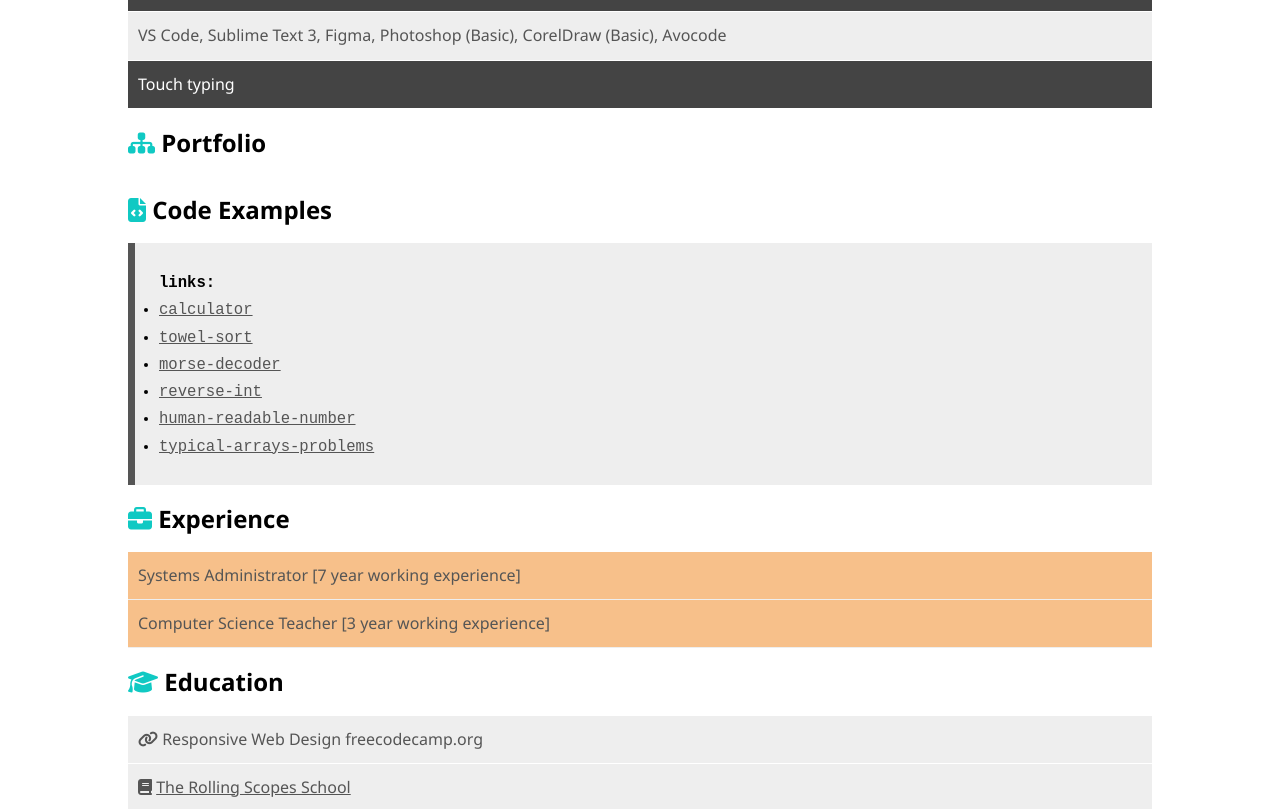
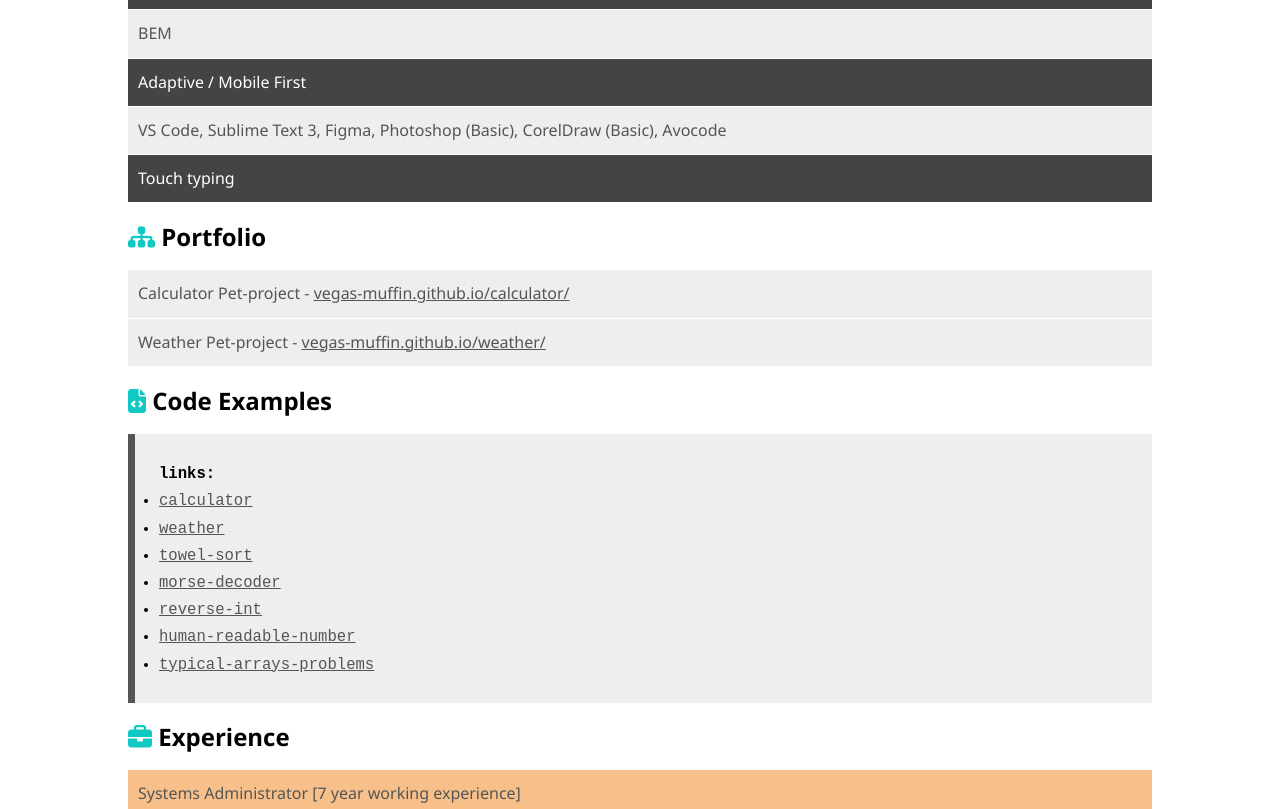
Before and after one commit to vegas-muffin/portfolio, a plain HTML site: page index.html in a window 1280 px wide. Shown: the part 1093-1902 px from the top of the page. Drawn offline with Linux system fonts and the light colour scheme.

Commit message:
feat: add portfolio

```diff
--- a/index.html
+++ b/index.html
@@ -1,11 +1,11 @@
-<!doctype html>
+<!DOCTYPE html>
 <html lang="en">
   <head>
     <meta charset="UTF-8" />
     <meta name="viewport" content="width=device-width, initial-scale=1.0" />
     <meta http-equiv="x-ua-compatible" content="ie=edge" />
-    <link rel="shortcut icon" href="./img/favicon.ico" type="image/x-icon">
-    <link rel="stylesheet" type="text/css" href="style.css">
+    <link rel="shortcut icon" href="./img/favicon.ico" type="image/x-icon" />
+    <link rel="stylesheet" type="text/css" href="style.css" />
     <title>Curriculum vitae</title>
     <script
       src="https://kit.fontawesome.com/a2fa360e5c.js"
@@ -121,6 +121,13 @@
             with successful end-to-end project management experience.
           </p>
         </div>
+        <!-- English -->
+        <div id="english" class="english">
+          <h2 class="english__title">
+            <i class="fas fa-globe fa-color"></i> English
+          </h2>
+          <p>Pre-Intermediate A2</p>
+        </div>
         <!-- Skills -->
         <div class="skills" id="skills">
           <h2 class="skills__title">
@@ -145,8 +152,27 @@
         </div>
         <!-- Portfolio -->
         <div class="portfolio">
-          <h2 class="portfolio__title"><i class="fas fa-sitemap fa-color"></i> Portfolio</h2>
-
+          <h2 class="portfolio__title">
+            <i class="fas fa-sitemap fa-color"></i> Portfolio
+          </h2>
+          <ul class="portfolio__style">
+            <li class="portfolio__item">
+              Calculator Pet-project -
+              <a
+                class="portfolio__link"
+                href="https://vegas-muffin.github.io/calculator/"
+                >vegas-muffin.github.io/calculator/</a
+              >
+            </li>
+            <li class="portfolio__item">
+              Weather Pet-project -
+              <a
+                class="portfolio__link"
+                href="https://vegas-muffin.github.io/weather/"
+                >vegas-muffin.github.io/weather/</a
+              >
+            </li>
+          </ul>
         </div>
         <!-- Code Examples -->
         <div id="code" class="code">
@@ -158,26 +184,64 @@
               <strong>links:</strong>
               <ul class="code__list">
                 <li class="code__list-item">
-                  <a class="code__link" href="https://github.com/vegas-muffin/calculator/tree/calculator"  target="_blank">calculator</a>
+                  <a
+                    class="code__link"
+                    href="https://github.com/vegas-muffin/calculator/tree/calculator"
+                    target="_blank"
+                    >calculator</a
+                  >
                 </li>
                 <li class="code__list-item">
-                  <a class="code__link" href="https://github.com/vegas-muffin/towel-sort/blob/master/src/index.js" target="_blank">towel-sort</a>
+                  <a
+                    class="code__link"
+                    href="https://github.com/vegas-muffin/weather/tree/weather"
+                    target="_blank"
+                    >weather</a
+                  >
                 </li>
                 <li class="code__list-item">
-                  <a class="code__link" href="https://github.com/vegas-muffin/morse-decoder/blob/master/src/index.js" target="_blank">
-                morse-decoder</a>
+                  <a
+                    class="code__link"
+                    href="https://github.com/vegas-muffin/towel-sort/blob/master/src/index.js"
+                    target="_blank"
+                    >towel-sort</a
+                  >
                 </li>
                 <li class="code__list-item">
-                  <a class="code__link" href="https://github.com/vegas-muffin/reverse-int/blob/master/src/index.js" target="_blank">reverse-int</a>
+                  <a
+                    class="code__link"
+                    href="https://github.com/vegas-muffin/morse-decoder/blob/master/src/index.js"
+                    target="_blank"
+                  >
+                    morse-decoder</a
+                  >
                 </li>
                 <li class="code__list-item">
-                  <a class="code__link" href="https://github.com/vegas-muffin/human-readable-number/blob/master/src/index.js" target="_blank">
-                human-readable-number</a>
-              </li>
+                  <a
+                    class="code__link"
+                    href="https://github.com/vegas-muffin/reverse-int/blob/master/src/index.js"
+                    target="_blank"
+                    >reverse-int</a
+                  >
+                </li>
                 <li class="code__list-item">
-                  <a class="code__link" href="https://github.com/vegas-muffin/typical-arrays-problems/blob/master/src/index.js" target="_blank">
-                typical-arrays-problems</a>
-              </li>
+                  <a
+                    class="code__link"
+                    href="https://github.com/vegas-muffin/human-readable-number/blob/master/src/index.js"
+                    target="_blank"
+                  >
+                    human-readable-number</a
+                  >
+                </li>
+                <li class="code__list-item">
+                  <a
+                    class="code__link"
+                    href="https://github.com/vegas-muffin/typical-arrays-problems/blob/master/src/index.js"
+                    target="_blank"
+                  >
+                    typical-arrays-problems</a
+                  >
+                </li>
               </ul>
             </code>
           </div>
@@ -199,10 +263,22 @@
           </h2>
           <ul class="education__style">
             <li class="education__item">
-              <i class="fas fa-link"></i> Responsive Web Design freecodecamp.org
+              <i class="fas fa-link"></i> Responsive Web Design
+              <a class="education__link" href="https://www.freecodecamp.org/"
+                >freecodecamp.org</a
+              >
             </li>
             <li class="education__item">
-              <i class="fas fa-book"></i> <a class="education__link" href="https://rs.school/">The Rolling Scopes School</a>
+              <i class="fas fa-link"></i>
+              <a class="education__link" href="https://code-basics.com/"
+                >Code Basics Lessons</a
+              >
+            </li>
+            <li class="education__item">
+              <i class="fas fa-book"></i>
+              <a class="education__link" href="https://rs.school/"
+                >The Rolling Scopes School</a
+              >
             </li>
             <li class="education__item">
               <i class="fab fa-youtube"></i> Traversy Media Youtube chanel
@@ -211,13 +287,6 @@
               <i class="fas fa-user-graduate"></i> Bachelor of Computer Science
             </li>
           </ul>
-        </div>
-        <!-- English -->
-        <div id="english" class="english">
-          <h2 class="english__title">
-            <i class="fas fa-globe fa-color"></i> English
-          </h2>
-          <p>Pre-Intermediate A2</p>
         </div>
       </div>
     </main>
--- a/style.css
+++ b/style.css
@@ -146,6 +146,9 @@ td {
   text-decoration-line: underline;
 }
 /* Summary */
+.summary p {
+  padding-left: 10px;
+}
 /* Skills */
 .skills__style {
   background-color: #eee;
@@ -195,6 +198,8 @@ td {
   text-align: left;
 }
 /* Education */
+
+.portfolio__style,
 .education__style {
   background-color: #eee;
   color: #555;
@@ -202,6 +207,8 @@ td {
   padding: 0;
   text-align: left;
 }
+
+.portfolio__style li,
 .education__style li {
   padding: 10px;
   border-bottom: 1px solid #fff;
@@ -209,10 +216,12 @@ td {
   text-align: left;
 }
 
+.portfolio__link,
 .education__link {
   color: #555;
 }
 
+.portfolio__link:hover,
 .education__link:hover {
   color: #000;
   text-decoration: none;
```
